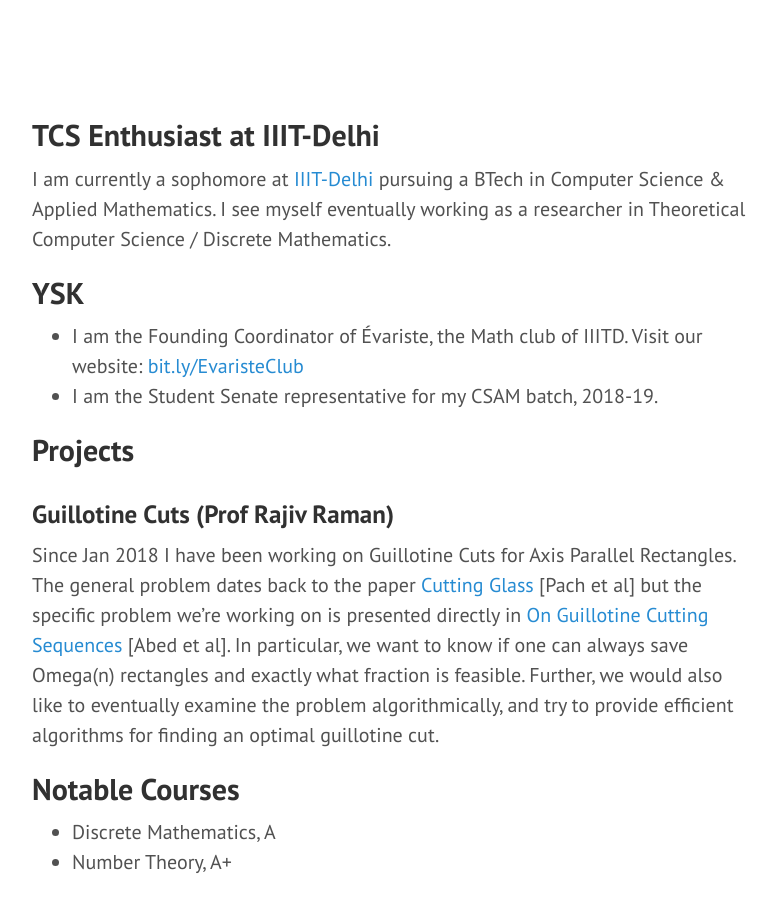
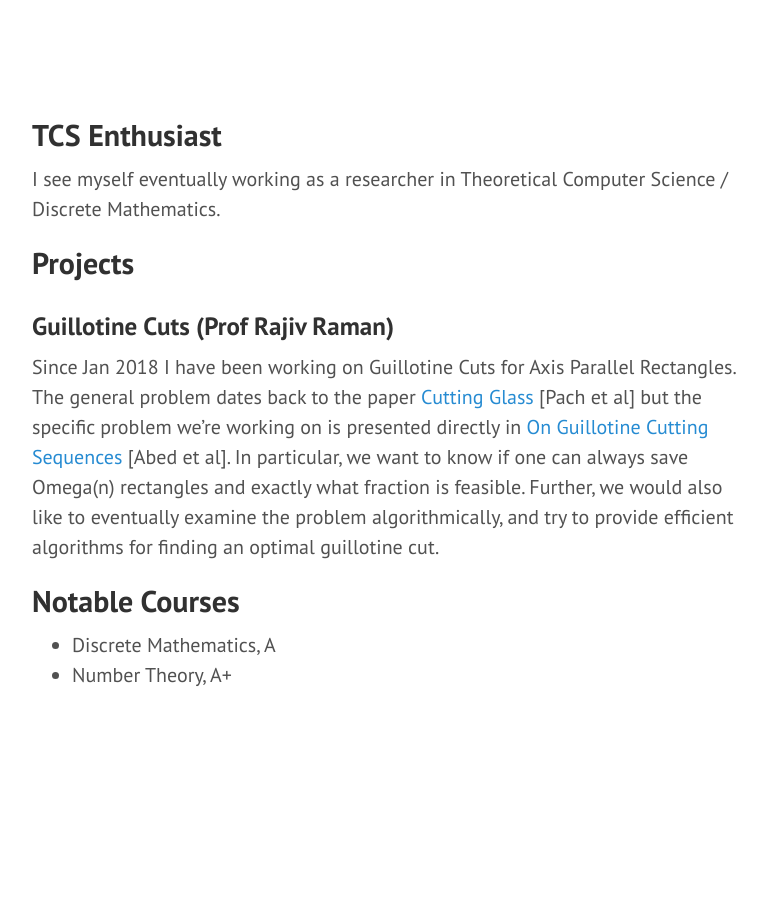
Before and after one commit to siddjai/siddjai.github.io, a Jekyll site: the page built from index.md, in a window 1280 px wide, cut to the strip 104-1081 px from the top of the page. Shown: the top 912 px of the strip, without its empty margins (428-1204 px from the left). Built offline with Jekyll 4.4.1, drawn with Linux system fonts in a browser that asks for light colours; after the commit the page ends 900 px from its top, so only the background shows below that.

Commit message:
Update index.md

```diff
--- a/index.md
+++ b/index.md
@@ -3,14 +3,9 @@ title: About Me
 layout: default
 ---
 
-## TCS Enthusiast at IIIT-Delhi
+## TCS Enthusiast
 
-I am currently a sophomore at [IIIT-Delhi](http://iiitd.ac.in/) pursuing a BTech in Computer Science & Applied Mathematics. I see myself eventually working as a researcher in Theoretical Computer Science / Discrete Mathematics.
-
-## YSK
-
-- I am the Founding Coordinator of Évariste, the Math club of IIITD. Visit our website: [bit.ly/EvaristeClub](https://www.reddit.com/r/mathiiitd/wiki/index)
-- I am the Student Senate representative for my CSAM batch, 2018-19.
+I see myself eventually working as a researcher in Theoretical Computer Science / Discrete Mathematics.
 
 ## Projects
 ### Guillotine Cuts (Prof Rajiv Raman)
```
